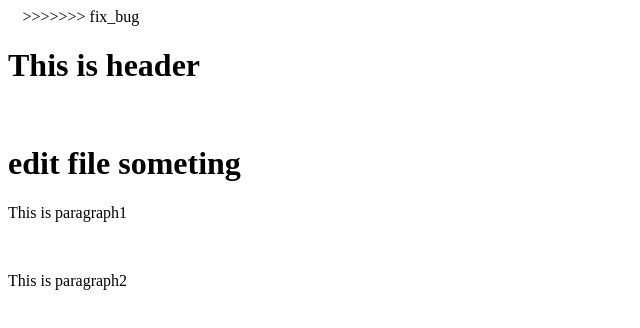
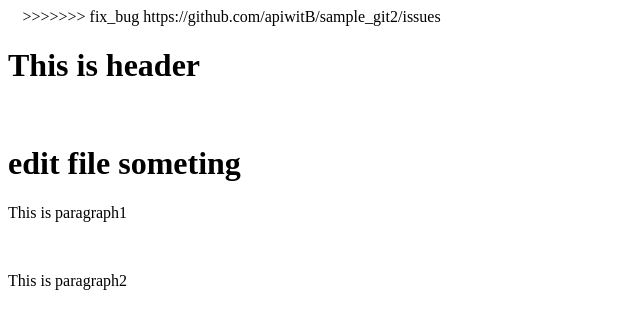
Before and after one commit to apiwitB/sample_git2, a plain HTML site: page index.html in a window 1280 px wide. Shown: the whole page, without its empty margins (0-640 px from the left). Drawn offline with Linux system fonts and the light colour scheme.

Commit message:
Fixes #2: Addnew linked

```diff
--- a/index.html
+++ b/index.html
@@ -3,6 +3,7 @@
 
 <head><title>Sample Git!!!</title></head>
 >>>>>>> fix_bug
+https://github.com/apiwitB/sample_git2/issues
 <body>
 <h1>This is header</h1>
 <h1>edit file someting</h1>
```
